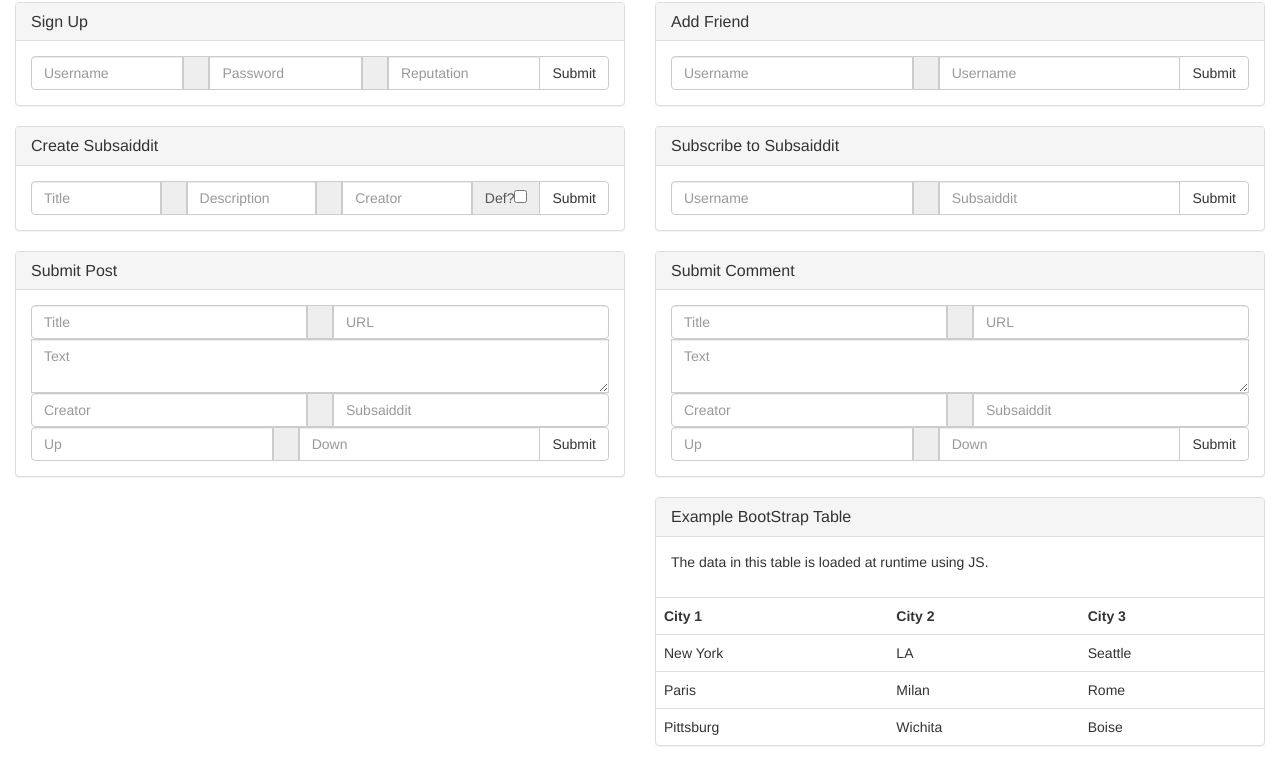
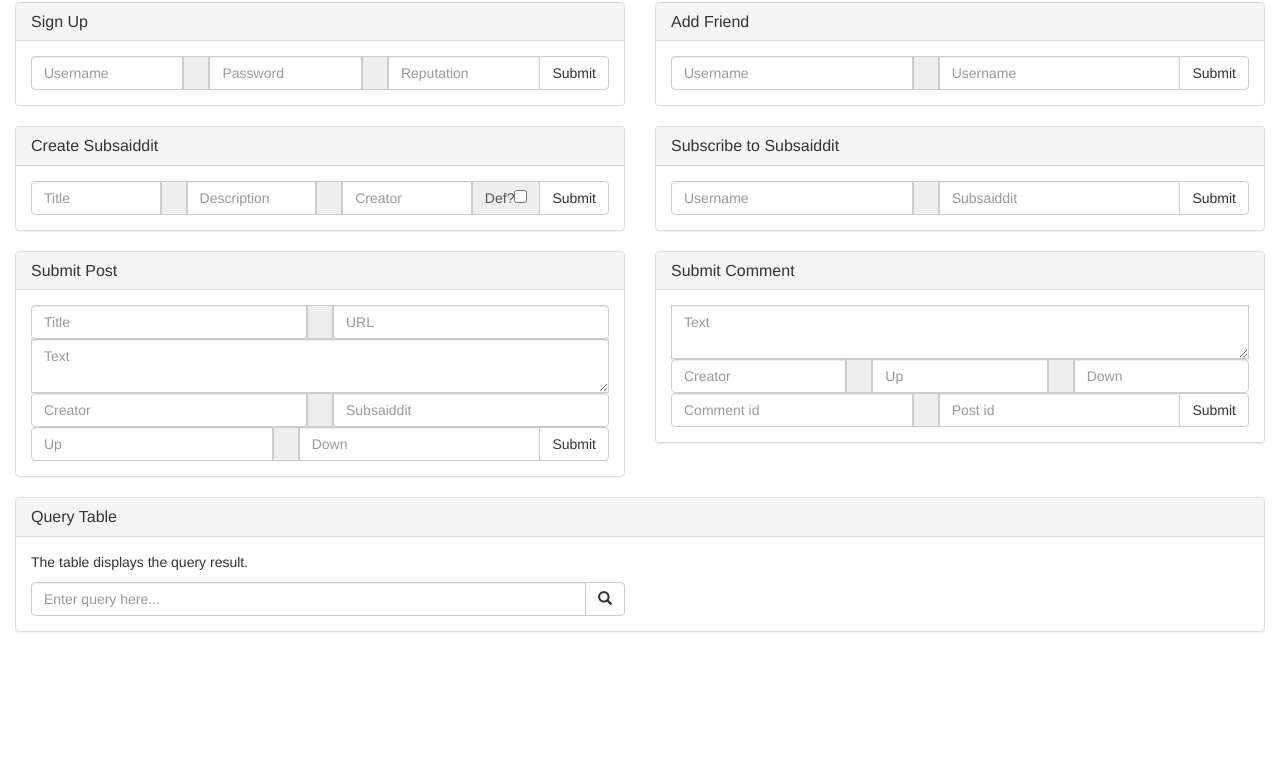
Before and after one commit to tsalomon/SubscriptionForumWebApp, a website: page public/pages/tables.html in a window 1280 px wide. Shown: the part 170-936 px from the top of the page. After the commit the page ends 822 px from the top, so only its background shows below. Drawn offline with nearby package versions, Linux system fonts and the light colour scheme.

Commit message:
added form for submission of queries to the server

```diff
--- a/public/pages/tables.html
+++ b/public/pages/tables.html
@@ -249,26 +249,23 @@
 		</div>
 		<div class="panel-body">
 		<div class="row">
-		<form id="post_frm" class="col-sm-12">
+		<form id="comment_frm" class="col-sm-12">
 
-			<div class="input-group">
-				<input type="text" class="form-control" placeholder="Title" aria-describedby="basic-addon1" name="title">
-				<span class="input-group-addon" id="basic-addon1"> </span>
-				<input type="text" class="form-control" placeholder="URL" aria-describedby="basic-addon2" name ="url">
-			</div>
 			<div class="input-group " style="width:100%">
 				<textarea class="form-control form-control-inline " placeholder="Text" name="text" ></textarea>
 			</div>
 			<div class="input-group" style="">
 				<input type="text" class="form-control" placeholder="Creator" aria-describedby="basic-addon2" name ="creator">
 				<span class="input-group-addon" id="basic-addon1"> </span>
-				<input type="text" class="form-control" placeholder="Subsaiddit" aria-describedby="basic-addon1" name="subs">
+				<input type="number" class="form-control" placeholder="Up" aria-describedby="basic-addon1" name="upvotes">
+				<span class="input-group-addon" id="basic-addon1"> </span>
+				<input type="number" class="form-control" placeholder="Down" aria-describedby="basic-addon1" name="downvotes">
 			</div>
 			<div class="input-group">
-				<input type="number" class="form-control" placeholder="Up" aria-describedby="basic-addon1" name="upvotes">
+				<input type="number" class="form-control" placeholder="Comment id" aria-describedby="basic-addon1" name="comment_id">
 				<span class="input-group-addon" id="basic-addon1"> </span>
-				<input type="number" class="form-control" placeholder="Down" aria-describedby="basic-addon1" name="downvotes">				<span class="input-group-btn">
-
+				<input type="number" class="form-control" placeholder="Post id" aria-describedby="basic-addon1" name="post_id">
+				<span class="input-group-btn">
 				<button type="button" onclick="" class="btn btn-default pull-right">Submit</button>
 			</div>
 		</form>
@@ -278,23 +275,7 @@
 		<!-- END OF EXAMPLE PANEL 3 -->
 
 
-		<!-- EXAMPLE PANEL 4 -->
 
-		<div class="panel panel-default" id="example_tab">
-			<div class="panel-heading">
-				<h3 class="panel-title">Example BootStrap Table</h3>
-			</div>
-
-			<div class="panel-body">
-				<p>The data in this table is loaded at runtime using JS.</p>
-			</div>
-
-			<!-- Table -->
-			<table class="table">
-
-			</table>
-		</div>
-		<!-- END OF EXAMPLE PANEL 4 -->
 
 
 		<script>
@@ -306,7 +287,7 @@
 							["Paris", "Milan", "Rome"],
 							["Pittsburg", "Wichita", "Boise"]];
 
-				var exTable = makeTable($("#example_tab"), data);
+				//var exTable = makeTable($("#example_tab"), data);
 
 			});
 
@@ -317,6 +298,45 @@
 		</div>
 
 		<!-- END OF R AREA -->
+
+		<div class="row" id="query_div">
+
+			<div class="col-sm-12">
+
+				<!-- EXAMPLE PANEL 4 -->
+
+				<div class="panel panel-default" id="query_frm">
+					<div class="panel-heading">
+						<h3 class="panel-title">Query Table</h3>
+					</div>
+
+					<div class="panel-body">
+						<p>The table displays the query result.</p>
+						<div class="row">
+						  <div class="col-lg-6">
+							<div class="input-group">
+							  <input type="text" id="query" class="form-control" placeholder="Enter query here...">
+							  <span class="input-group-btn">
+								<button class="btn btn-default" type="button" onclick="query()"><span class="glyphicon glyphicon-search"></span></button>
+							  </span>
+							</div><!-- /input-group -->
+						  </div><!-- /.col-lg-6 -->
+						 </div>
+
+					</div>
+
+					<!-- Table -->
+					<table class="table" id="query_results">
+
+					</table>
+					<div id="bottom"></div>
+				</div>
+				<!-- END OF EXAMPLE PANEL 4 -->
+
+
+
+			</div>
+		</div>
 
 
 
--- a/public/scripts/requests.js
+++ b/public/scripts/requests.js
@@ -173,6 +173,53 @@ function addDefPosts(){
 			},
 			error: function(rows) {
 					console.log("Could not retrieve top posts");
+			}
+	});
+}
+
+function scrollBottom(){
+
+ $("html, body").animate({ scrollTop: $(document).height() }, "slow");
+
+
+}
+
+function query(){
+
+ var header = "";
+ var query = $("#query").val();
+ console.log("query: " + query)
+ var tableData = [];
+ $("#query_results").empty();
+
+
+
+	//get request to server: /query
+	$.ajax({
+			url: "/query",
+			type: "POST",
+			data: {"query":query},
+			success: function(rows){
+
+				//alert("success!!!!!");
+				rows= JSON.parse(rows);
+				console.log(rows);
+
+				if(rows.length != 0){
+					header = Object.keys(rows[0]);
+					console.log(header);
+					tableData.push(header);
+					$.each(rows, function(key, row){
+						tableData.push(row);
+					});
+					makeTable($("#query_results"), tableData);
+					scrollBottom();
+
+				}
+			},
+			error: function(rows, xhr, status, error) {
+					alert("Could not execute query: " + xhr)
+
 			}
 	});
 }
```
Also changed, not shown: public/pages/myfront.html (+1 -1 lines), routes/api.js (+33 -0 lines).
